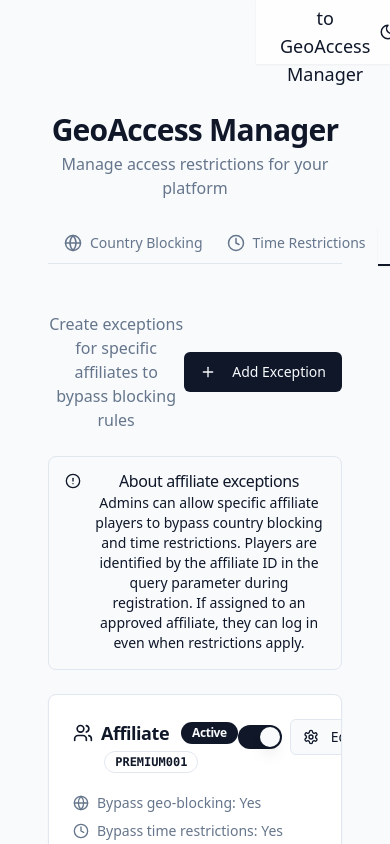
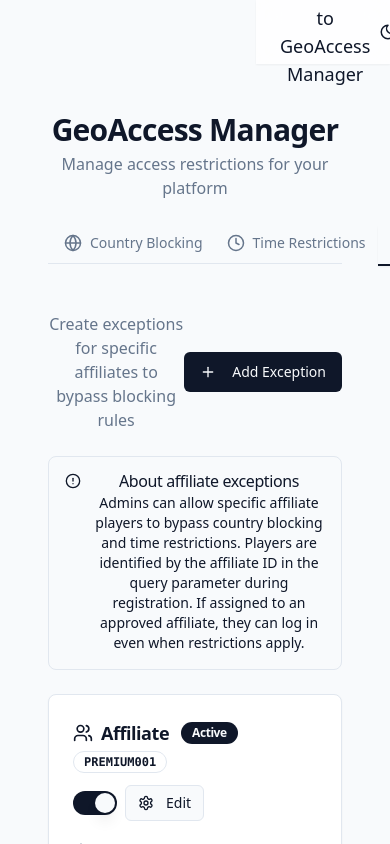
Before and after one commit to lovable-nux/block-and-bypass, a React (Vite) app: page /admin/affiliate-exceptions in a window 390 px wide. Shown: the top 844 px of the page. Built offline with nearby package versions, Linux system fonts and the light colour scheme.

Commit message:
Improve mobile responsiveness
Improve the app's responsiveness on mobile devices by optimizing layout and touch interactions. The changes ensure the app functions as expected on smaller screens.

```diff
--- a/src/components/AffiliateExceptionsList.tsx
+++ b/src/components/AffiliateExceptionsList.tsx
@@ -117,7 +117,7 @@ const AffiliateExceptionsList = ({
       {affiliateExceptions.map((affiliate) => (
         <Card key={affiliate.id} className="card-hover overflow-hidden">
           <CardHeader className="pb-3">
-            <div className="flex items-start justify-between">
+            <div className="flex flex-col sm:flex-row sm:items-start justify-between">
               <div className="space-y-1">
                 <CardTitle className="flex items-center text-lg">
                   <Users className="mr-2 h-5 w-5 text-primary" />
@@ -130,16 +130,16 @@ const AffiliateExceptionsList = ({
                   </Badge>
                 </CardTitle>
                 <CardDescription>
-                  {affiliate.identifiers && affiliate.identifiers.map((id, index) => (
-                    <span key={index} className="mr-1">
-                      <Badge variant="outline" className="mr-1 font-mono">
+                  <div className="flex flex-wrap gap-1">
+                    {affiliate.identifiers && affiliate.identifiers.map((id, index) => (
+                      <Badge key={index} variant="outline" className="font-mono">
                         {id.value}
                       </Badge>
-                    </span>
-                  ))}
+                    ))}
+                  </div>
                 </CardDescription>
               </div>
-              <div className="flex items-center space-x-2">
+              <div className="flex items-center space-x-2 mt-3 sm:mt-0">
                 <Switch
                   checked={affiliate.enabled}
                   onCheckedChange={(checked) => onToggleStatus(affiliate.id, checked)}
@@ -149,6 +149,7 @@ const AffiliateExceptionsList = ({
                   variant="outline"
                   size="sm"
                   onClick={() => onEditAffiliate(affiliate)}
+                  className="whitespace-nowrap"
                 >
                   <Settings className="h-4 w-4 mr-1" />
                   Edit
@@ -159,13 +160,13 @@ const AffiliateExceptionsList = ({
           <CardContent className="pt-0">
             <div className="flex flex-col gap-2 mt-2">
               <div className="flex items-center">
-                <Globe className="h-4 w-4 text-muted-foreground mr-2" />
+                <Globe className="h-4 w-4 text-muted-foreground mr-2 flex-shrink-0" />
                 <span className="text-sm text-muted-foreground">
                   Bypass geo-blocking: {affiliate.bypassRestrictions.geoBlocking ? "Yes" : "No"}
                 </span>
               </div>
               <div className="flex items-center">
-                <Clock className="h-4 w-4 text-muted-foreground mr-2" />
+                <Clock className="h-4 w-4 text-muted-foreground mr-2 flex-shrink-0" />
                 <span className="text-sm text-muted-foreground">
                   Bypass time restrictions: {affiliate.bypassRestrictions.timeRestrictions ? "Yes" : "No"}
                 </span>
```
